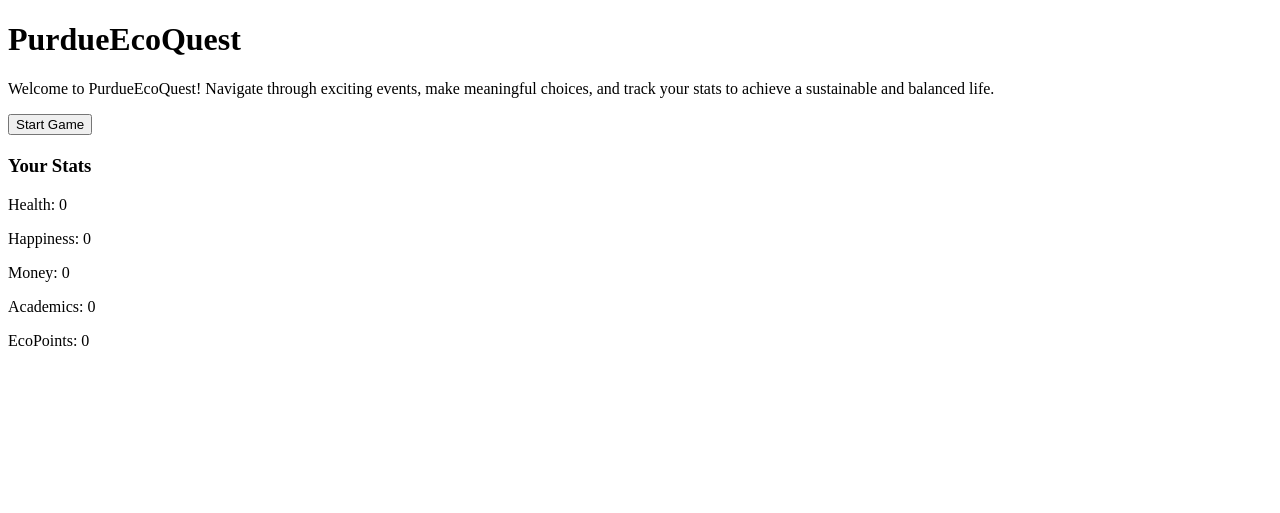
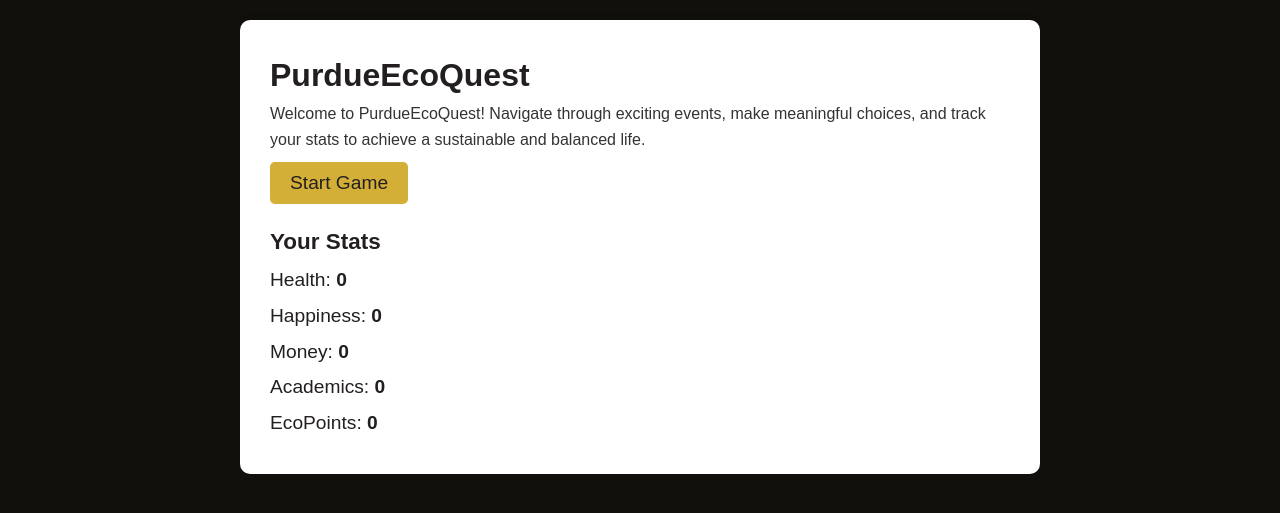
Before and after one commit to rgsierrav/PurdueEcoQuest, a Flask app: page / in a window 1280 px wide. Shown: the top 513 px of the page. Run offline with Flask 3, Linux system fonts and the light colour scheme.

Commit message:
added css

```diff
--- /dev/null
+++ b/src/static/styles.css
@@ -0,0 +1,119 @@
+/* General Styles */
+* {
+    margin: 0;
+    padding: 0;
+    box-sizing: border-box;
+}
+
+body {
+    font-family: Arial, sans-serif;
+    background-color: #12100d ; /* Purdue gold */
+    color: #333;
+    line-height: 1.6;
+    padding: 20px;
+}
+
+h1, h2, h3 {
+    color: #231F20; /* Purdue black */
+}
+
+#game-container {
+    max-width: 800px;
+    margin: 0 auto;
+    background-color: #FFF;
+    padding: 30px;
+    border-radius: 10px;
+    box-shadow: 0 0 10px rgba(0, 0, 0, 0.1);
+}
+
+#start-button {
+    background-color: #D4AF37; /* Purdue black */
+    color: #231F20; /* Purdue gold */
+    padding: 10px 20px;
+    border: none;
+    border-radius: 5px;
+    font-size: 1.2em;
+    cursor: pointer;
+    transition: background-color 0.3s ease;
+}
+
+#start-button:hover {
+    background-color: #4B4A47; /* Darker black for hover */
+}
+
+button {
+    background-color: #231F20; /* Purdue black */
+    color: #F1E6A5; /* Purdue gold */
+    padding: 10px 20px;
+    border: none;
+    border-radius: 5px;
+    font-size: 1.1em;
+    cursor: pointer;
+    margin-top: 10px;
+    transition: background-color 0.3s ease;
+}
+
+button:hover {
+    background-color: #4B4A47; /* Darker black for hover */
+}
+
+button:focus {
+    outline: none;
+}
+
+/* Event Section */
+#event-section {
+    margin-top: 30px;
+}
+
+#event-title {
+    font-size: 1.5em;
+    font-weight: bold;
+    color: #231F20; /* Purdue black */
+    margin-bottom: 10px;
+}
+
+#event-description {
+    font-size: 1.2em;
+    margin-bottom: 20px;
+    color: #333; /* Darker text for readability */
+}
+
+/* Stats Section */
+#stats-section {
+    margin-top: 40px;
+    font-size: 1.2em;
+    color: #231F20; /* Purdue black */
+}
+
+#stats-section p {
+    margin: 5px 0;
+}
+
+#stats-section span {
+    font-weight: bold;
+}
+
+/* Responsiveness */
+@media (max-width: 768px) {
+    #game-container {
+        padding: 20px;
+    }
+
+    button {
+        width: 100%;
+        margin-top: 15px;
+    }
+
+    #event-title {
+        font-size: 1.3em;
+    }
+
+    #event-description {
+        font-size: 1.1em;
+    }
+
+    #stats-section {
+        font-size: 1em;
+    }
+}
--- a/src/templates/index.html
+++ b/src/templates/index.html
@@ -28,6 +28,7 @@
         </div>
     </div>
 
+    <link rel="stylesheet" href="../static/styles.css">
     <script src="../static/script.js"></script>
 </body>
 </html>
```
